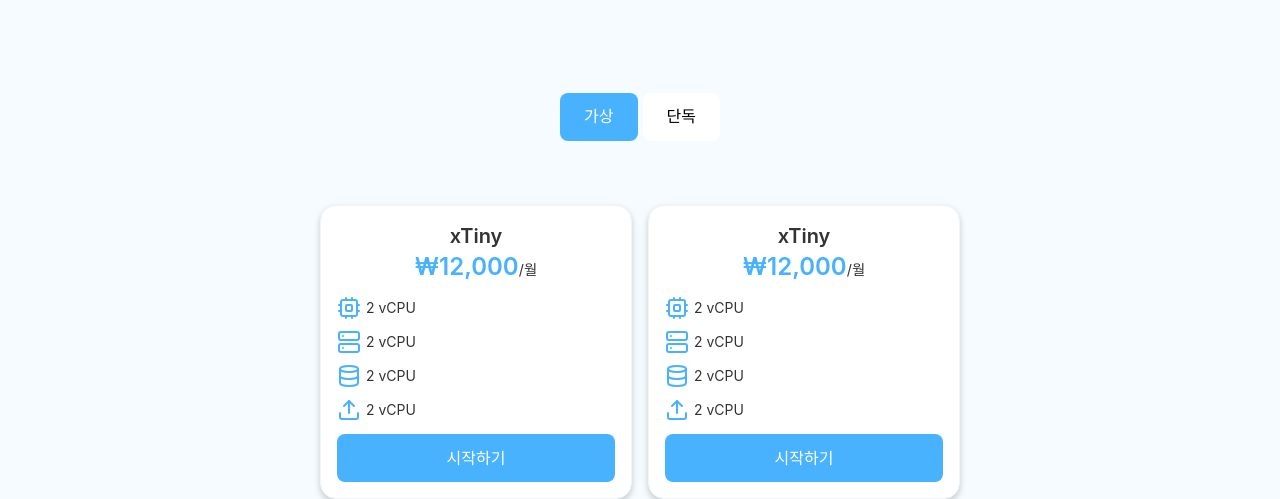
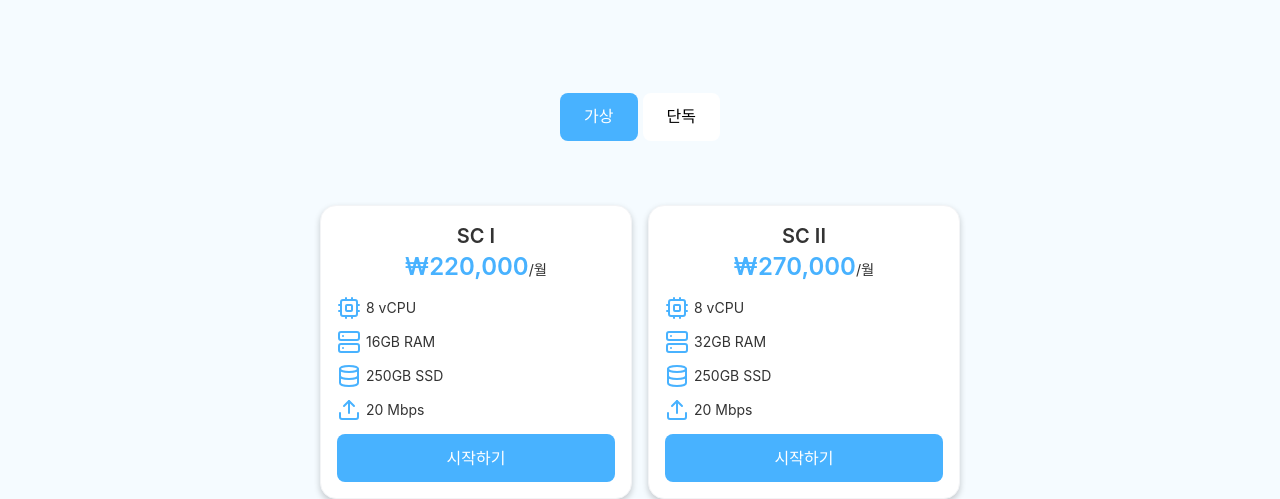
Before and after one commit to woakking/sencilloCloud, a plain HTML site: page index.html in a window 1280 px wide. Shown: the part 332-831 px from the top of the page. Drawn offline with Linux system fonts and the light colour scheme; a web font is replaced by a local one.

Commit message:
Update index.html

```diff
--- a/index.html
+++ b/index.html
@@ -114,50 +114,50 @@
                     <div class="pricing display-flex align-items-center justify-content-center">
                         <div class="pricing-card display-flex">
                             <div class="pricing-top">
-                                <h4>xTiny</h4>
-                                <p><b>₩12,000</b><small>/월</small></p>
+                                <h4>SC I</h4>
+                                <p><b>₩220,000</b><small>/월</small></p>
                             </div>
                             <ul class="display-flex">
                                 <li class="display-flex align-items-center">
                                     <svg xmlns="http://www.w3.org/2000/svg" width="24" height="24" viewBox="0 0 24 24" fill="none" stroke="currentColor" stroke-width="2" stroke-linecap="round" stroke-linejoin="round" class="lucide lucide-cpu h-4 w-4 text-[#48b2ff] mr-1"><rect width="16" height="16" x="4" y="4" rx="2"></rect><rect width="6" height="6" x="9" y="9" rx="1"></rect><path d="M15 2v2"></path><path d="M15 20v2"></path><path d="M2 15h2"></path><path d="M2 9h2"></path><path d="M20 15h2"></path><path d="M20 9h2"></path><path d="M9 2v2"></path><path d="M9 20v2"></path></svg>
-                                    2 vCPU
+                                    8 vCPU
                                 </li>
                                 <li class="display-flex align-items-center">
                                     <svg xmlns="http://www.w3.org/2000/svg" width="24" height="24" viewBox="0 0 24 24" fill="none" stroke="currentColor" stroke-width="2" stroke-linecap="round" stroke-linejoin="round" class="lucide lucide-server h-4 w-4 text-[#48b2ff] mr-1"><rect width="20" height="8" x="2" y="2" rx="2" ry="2"></rect><rect width="20" height="8" x="2" y="14" rx="2" ry="2"></rect><line x1="6" x2="6.01" y1="6" y2="6"></line><line x1="6" x2="6.01" y1="18" y2="18"></line></svg>
-                                    2 vCPU
+                                    16GB RAM
                                 </li>
                                 <li class="display-flex align-items-center">
                                     <svg xmlns="http://www.w3.org/2000/svg" width="24" height="24" viewBox="0 0 24 24" fill="none" stroke="currentColor" stroke-width="2" stroke-linecap="round" stroke-linejoin="round" class="lucide lucide-database h-4 w-4 text-[#48b2ff] mr-1"><ellipse cx="12" cy="5" rx="9" ry="3"></ellipse><path d="M3 5V19A9 3 0 0 0 21 19V5"></path><path d="M3 12A9 3 0 0 0 21 12"></path></svg>
-                                    2 vCPU
+                                    250GB SSD
                                 </li>
                                 <li class="display-flex align-items-center">
                                     <svg xmlns="http://www.w3.org/2000/svg" width="24" height="24" viewBox="0 0 24 24" fill="none" stroke="currentColor" stroke-width="2" stroke-linecap="round" stroke-linejoin="round" class="lucide lucide-upload h-4 w-4 text-[#48b2ff] mr-1"><path d="M21 15v4a2 2 0 0 1-2 2H5a2 2 0 0 1-2-2v-4"></path><polyline points="17 8 12 3 7 8"></polyline><line x1="12" x2="12" y1="3" y2="15"></line></svg>
-                                    2 vCPU
+                                    20 Mbps
                                 </li>
                             </ul>
                             <a href="https://www.naver.com/" target="_blank" class="btn btn-md btn-primary">시작하기</a>
                         </div>
                         <div class="pricing-card display-flex">
                             <div class="pricing-top">
-                                <h4>xTiny</h4>
-                                <p><b>₩12,000</b><small>/월</small></p>
+                                <h4>SC II</h4>
+                                <p><b>₩270,000</b><small>/월</small></p>
                             </div>
                             <ul class="display-flex">
                                 <li class="display-flex align-items-center">
                                     <svg xmlns="http://www.w3.org/2000/svg" width="24" height="24" viewBox="0 0 24 24" fill="none" stroke="currentColor" stroke-width="2" stroke-linecap="round" stroke-linejoin="round" class="lucide lucide-cpu h-4 w-4 text-[#48b2ff] mr-1"><rect width="16" height="16" x="4" y="4" rx="2"></rect><rect width="6" height="6" x="9" y="9" rx="1"></rect><path d="M15 2v2"></path><path d="M15 20v2"></path><path d="M2 15h2"></path><path d="M2 9h2"></path><path d="M20 15h2"></path><path d="M20 9h2"></path><path d="M9 2v2"></path><path d="M9 20v2"></path></svg>
-                                    2 vCPU
+                                    8 vCPU
                                 </li>
                                 <li class="display-flex align-items-center">
                                     <svg xmlns="http://www.w3.org/2000/svg" width="24" height="24" viewBox="0 0 24 24" fill="none" stroke="currentColor" stroke-width="2" stroke-linecap="round" stroke-linejoin="round" class="lucide lucide-server h-4 w-4 text-[#48b2ff] mr-1"><rect width="20" height="8" x="2" y="2" rx="2" ry="2"></rect><rect width="20" height="8" x="2" y="14" rx="2" ry="2"></rect><line x1="6" x2="6.01" y1="6" y2="6"></line><line x1="6" x2="6.01" y1="18" y2="18"></line></svg>
-                                    2 vCPU
+                                    32GB RAM
                                 </li>
                                 <li class="display-flex align-items-center">
                                     <svg xmlns="http://www.w3.org/2000/svg" width="24" height="24" viewBox="0 0 24 24" fill="none" stroke="currentColor" stroke-width="2" stroke-linecap="round" stroke-linejoin="round" class="lucide lucide-database h-4 w-4 text-[#48b2ff] mr-1"><ellipse cx="12" cy="5" rx="9" ry="3"></ellipse><path d="M3 5V19A9 3 0 0 0 21 19V5"></path><path d="M3 12A9 3 0 0 0 21 12"></path></svg>
-                                    2 vCPU
+                                    250GB SSD
                                 </li>
                                 <li class="display-flex align-items-center">
                                     <svg xmlns="http://www.w3.org/2000/svg" width="24" height="24" viewBox="0 0 24 24" fill="none" stroke="currentColor" stroke-width="2" stroke-linecap="round" stroke-linejoin="round" class="lucide lucide-upload h-4 w-4 text-[#48b2ff] mr-1"><path d="M21 15v4a2 2 0 0 1-2 2H5a2 2 0 0 1-2-2v-4"></path><polyline points="17 8 12 3 7 8"></polyline><line x1="12" x2="12" y1="3" y2="15"></line></svg>
-                                    2 vCPU
+                                    20 Mbps
                                 </li>
                             </ul>
                             <a href="https://www.naver.com/" target="_blank" class="btn btn-md btn-primary">시작하기</a>
@@ -168,25 +168,25 @@
                     <div class="pricing display-flex align-items-center justify-content-center">
                         <div class="pricing-card display-flex">
                             <div class="pricing-top">
-                                <h4>xTiny</h4>
-                                <p><b>₩12,000</b><small>/월</small></p>
+                                <h4>DE I</h4>
+                                <p><b>₩450,000</b><small>/월</small></p>
                             </div>
                             <ul class="display-flex">
                                 <li class="display-flex align-items-center">
                                     <svg xmlns="http://www.w3.org/2000/svg" width="24" height="24" viewBox="0 0 24 24" fill="none" stroke="currentColor" stroke-width="2" stroke-linecap="round" stroke-linejoin="round" class="lucide lucide-cpu h-4 w-4 text-[#48b2ff] mr-1"><rect width="16" height="16" x="4" y="4" rx="2"></rect><rect width="6" height="6" x="9" y="9" rx="1"></rect><path d="M15 2v2"></path><path d="M15 20v2"></path><path d="M2 15h2"></path><path d="M2 9h2"></path><path d="M20 15h2"></path><path d="M20 9h2"></path><path d="M9 2v2"></path><path d="M9 20v2"></path></svg>
-                                    2 vCPU
+                                    12 vCPU
                                 </li>
                                 <li class="display-flex align-items-center">
                                     <svg xmlns="http://www.w3.org/2000/svg" width="24" height="24" viewBox="0 0 24 24" fill="none" stroke="currentColor" stroke-width="2" stroke-linecap="round" stroke-linejoin="round" class="lucide lucide-server h-4 w-4 text-[#48b2ff] mr-1"><rect width="20" height="8" x="2" y="2" rx="2" ry="2"></rect><rect width="20" height="8" x="2" y="14" rx="2" ry="2"></rect><line x1="6" x2="6.01" y1="6" y2="6"></line><line x1="6" x2="6.01" y1="18" y2="18"></line></svg>
-                                    2 vCPU
+                                    64GB RAM
                                 </li>
                                 <li class="display-flex align-items-center">
                                     <svg xmlns="http://www.w3.org/2000/svg" width="24" height="24" viewBox="0 0 24 24" fill="none" stroke="currentColor" stroke-width="2" stroke-linecap="round" stroke-linejoin="round" class="lucide lucide-database h-4 w-4 text-[#48b2ff] mr-1"><ellipse cx="12" cy="5" rx="9" ry="3"></ellipse><path d="M3 5V19A9 3 0 0 0 21 19V5"></path><path d="M3 12A9 3 0 0 0 21 12"></path></svg>
-                                    2 vCPU
+                                    250GB SSD
                                 </li>
                                 <li class="display-flex align-items-center">
                                     <svg xmlns="http://www.w3.org/2000/svg" width="24" height="24" viewBox="0 0 24 24" fill="none" stroke="currentColor" stroke-width="2" stroke-linecap="round" stroke-linejoin="round" class="lucide lucide-upload h-4 w-4 text-[#48b2ff] mr-1"><path d="M21 15v4a2 2 0 0 1-2 2H5a2 2 0 0 1-2-2v-4"></path><polyline points="17 8 12 3 7 8"></polyline><line x1="12" x2="12" y1="3" y2="15"></line></svg>
-                                    2 vCPU
+                                    100 Mbps
                                 </li>
                             </ul>
                             <a href="https://www.naver.com/" target="_blank" class="btn btn-md btn-primary">시작하기</a>
```
